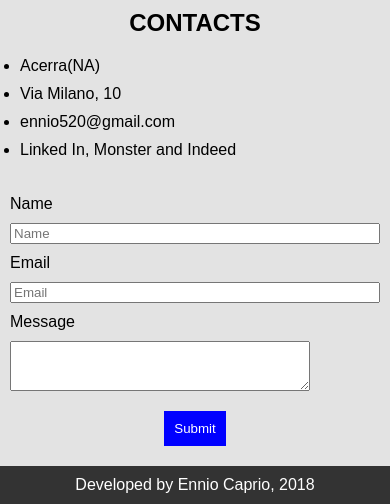
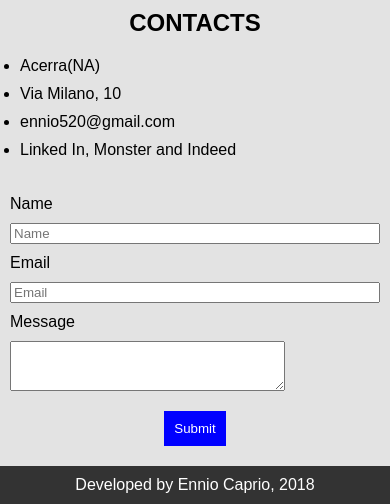
Before and after one commit to EnnioCaprio/EnnioCaprio.github.ioProject, a PHP site: page / in a window 390 px wide. Shown: the part 2459-2963 px from the top of the page. Run offline with PHP 8.4, Linux system fonts and the light colour scheme.

Commit message:
Update style.css

```diff
--- a/style.css
+++ b/style.css
@@ -418,8 +418,8 @@ button{
   }
 
   textarea{
-    min-width: 300px;
-    max-width: 300px;
+    min-width: 275px;
+    max-width: 275px;
   }
 
 
```
